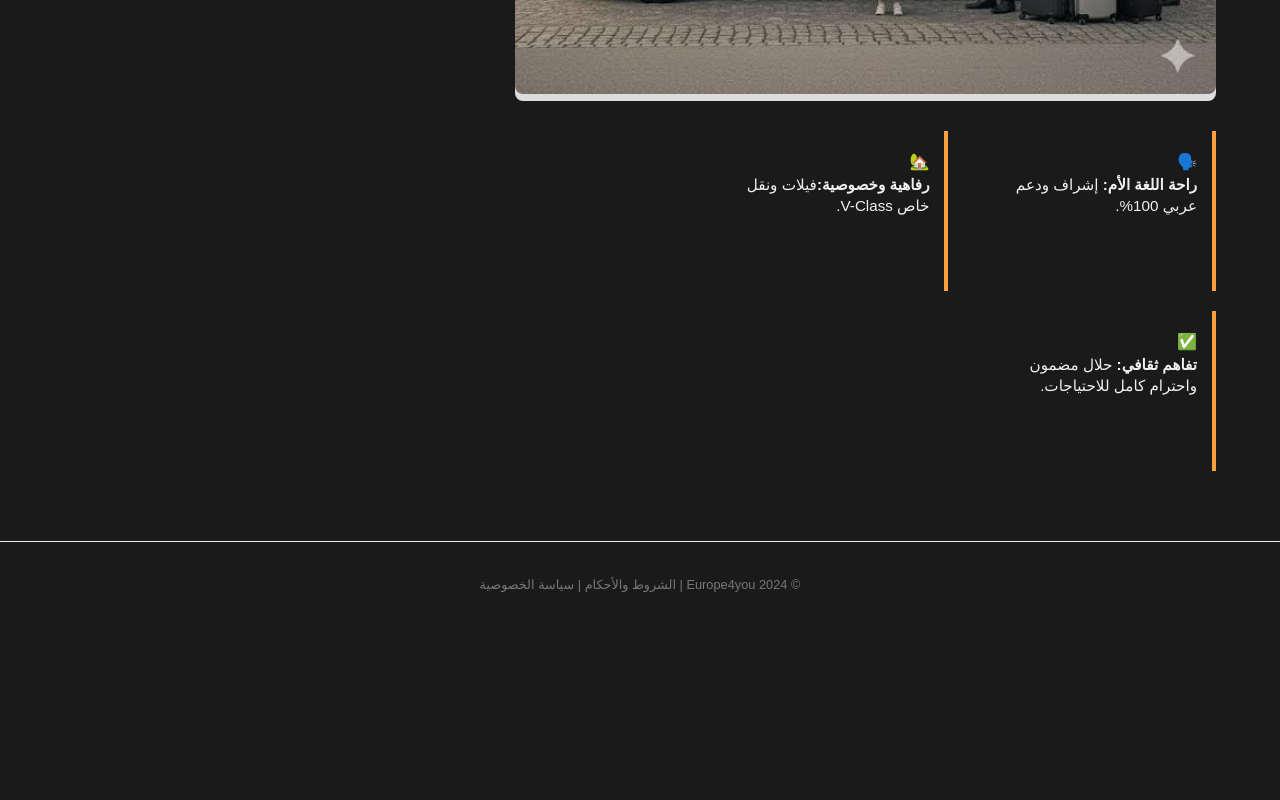
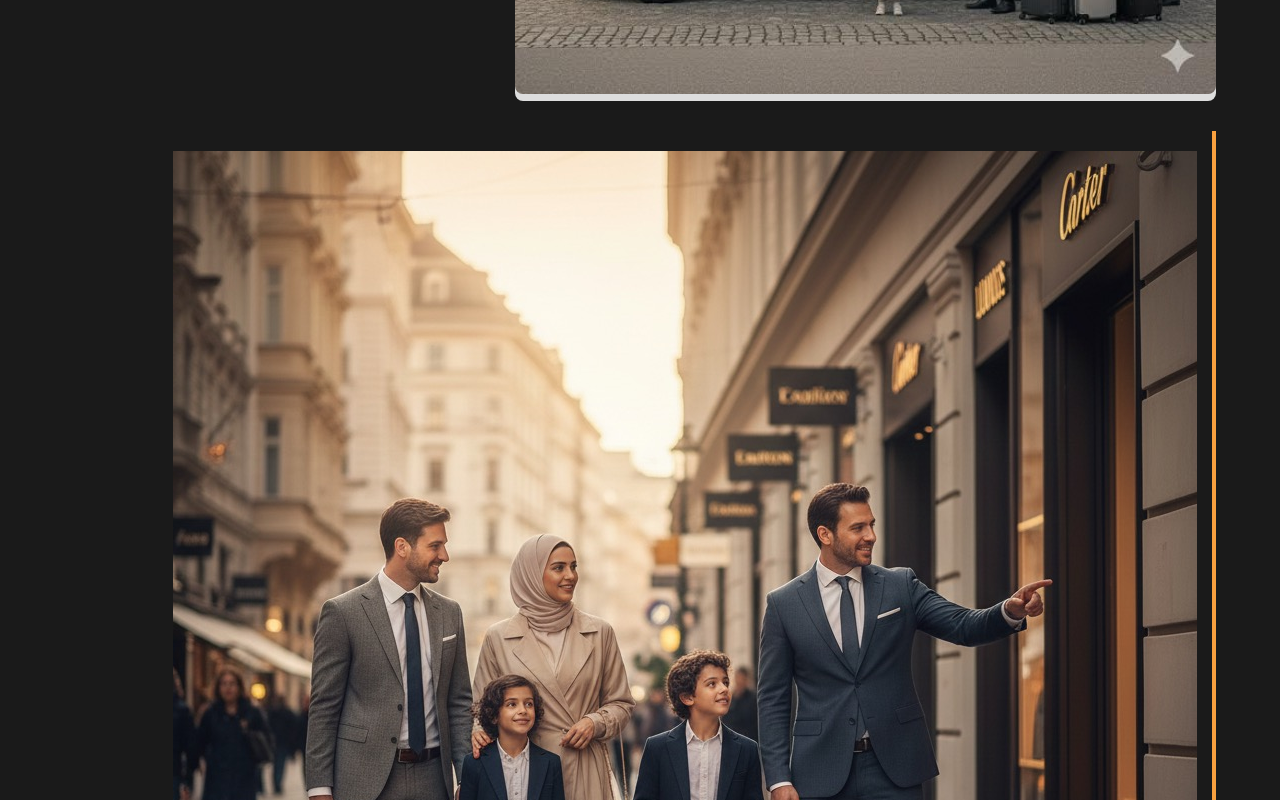
Before and after one commit to benomarj04/europe4u, a plain HTML site: page index.html in a window 1280 px wide. Shown: the part 960-1760 px from the top of the page. Before the commit the page ends 1588 px from the top, so only its background shows below. Drawn offline with Linux system fonts and the light colour scheme.

Commit message:
Update index.html

```diff
--- a/index.html
+++ b/index.html
@@ -20,17 +20,17 @@
             <div class="media-placeholder">
                 <img src="alpen.jpg" alt="Luxuriöse Villen in den Alpen" style="width: 100%; height: 100%; object-fit: cover; border-radius: 8px;">
             </div>
- <div class="usp-container">
+  <div class="usp-container">
                 <div class="usp-item">
-                    <span class="icon">🗣️</span>
+                    <img src="language_support.jpg" alt="Arabischsprachiger Support" class="usp-full-image">
                     <p><strong>راحة اللغة الأم:</strong> إشراف ودعم عربي 100%.</p>
                 </div>
-               <div class="usp-item">
-    <span class="icon">🏡</span>
-    <p><strong>رفاهية وخصوصية:</strong>فيلات ونقل خاص V-Class.</p>
-</div>
                 <div class="usp-item">
-                    <span class="icon">✅</span>
+                    <img src="family_mercedes.jpg" alt="Private V-Class Transfer" class="usp-full-image">
+                    <p><strong>رفاهية وخصوصية:</strong> فيلات ونقل خاص V-Class.</p>
+                </div>
+                <div class="usp-item">
+                    <img src="halal_food.jpg" alt="Halal-Essen Garantie" class="usp-full-image">
                     <p><strong>تفاهم ثقافي:</strong> حلال مضمون واحترام كامل للاحتياجات.</p>
                 </div>
             </div>
```
